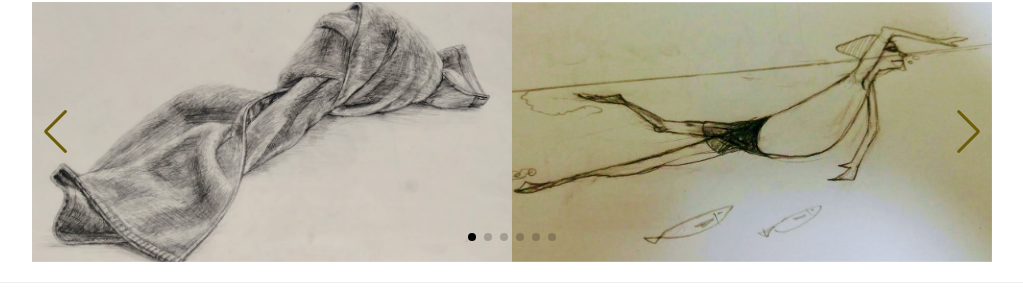
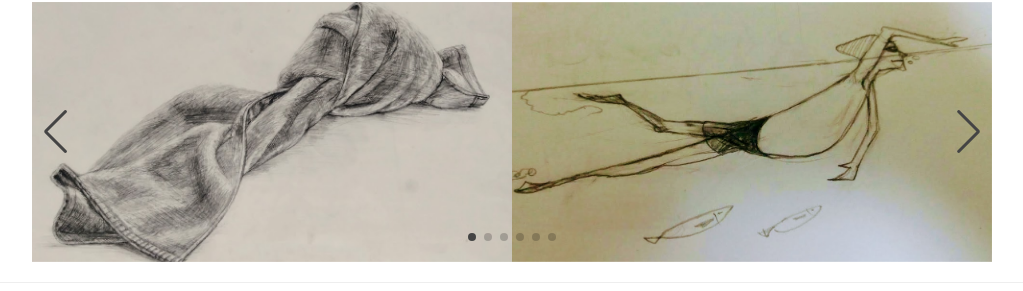
Before and after one commit to mogura7777/Portfolio, a Next.js app: page / in a window 1280 px wide. Shown: the part 2520-2811 px from the top of the page, without its empty margins (128-1151 px from the left). Built offline with nearby package versions, Linux system fonts and the light colour scheme.

Commit message:
スライダーSP対応

```diff
--- a/src/components/Molecules/Carousel.tsx
+++ b/src/components/Molecules/Carousel.tsx
@@ -14,11 +14,17 @@ type Props = {
 const Carousel = (props: Props) => {
   return (
     <Swiper
-      slidesPerView={2} //一度に表示するスライドの数
+      slidesPerView={1}
+      breakpoints={{
+        600: {
+          slidesPerView: 2,
+          spaceBetween: 0,
+        },
+      }}
       pagination={{
         clickable: true,
-      }} //　何枚目のスライドかを示すアイコン、スライドの下の方にある
-      navigation //スライドを前後させるためのボタン、スライドの左右にある
+      }}
+      navigation
       loop={true}
     >
       {props.linkList.map((src: string, index: number) => {
--- a/src/styles/globals.scss
+++ b/src/styles/globals.scss
@@ -182,9 +182,6 @@ $dark-color: rgb(72, 79, 85);
   }
   .discretion__box {
     display: flex;
-    // background: #fcfcfc;
-    // margin: 0 0 20px;
-    // padding: 10px 20px;
   }
   .discretion__link {
     display: block;
@@ -288,11 +285,11 @@ $dark-color: rgb(72, 79, 85);
 }
 .swiper {
   .swiper-pagination-bullet-active {
-    background: #000;
+    background: rgb(68, 68, 68);
   }
   .swiper-button-next,
   .swiper-button-prev {
-    color: rgb(108, 91, 7);
+    color: rgb(68, 68, 68);
   }
 }
 /* ヘッダー */
```
